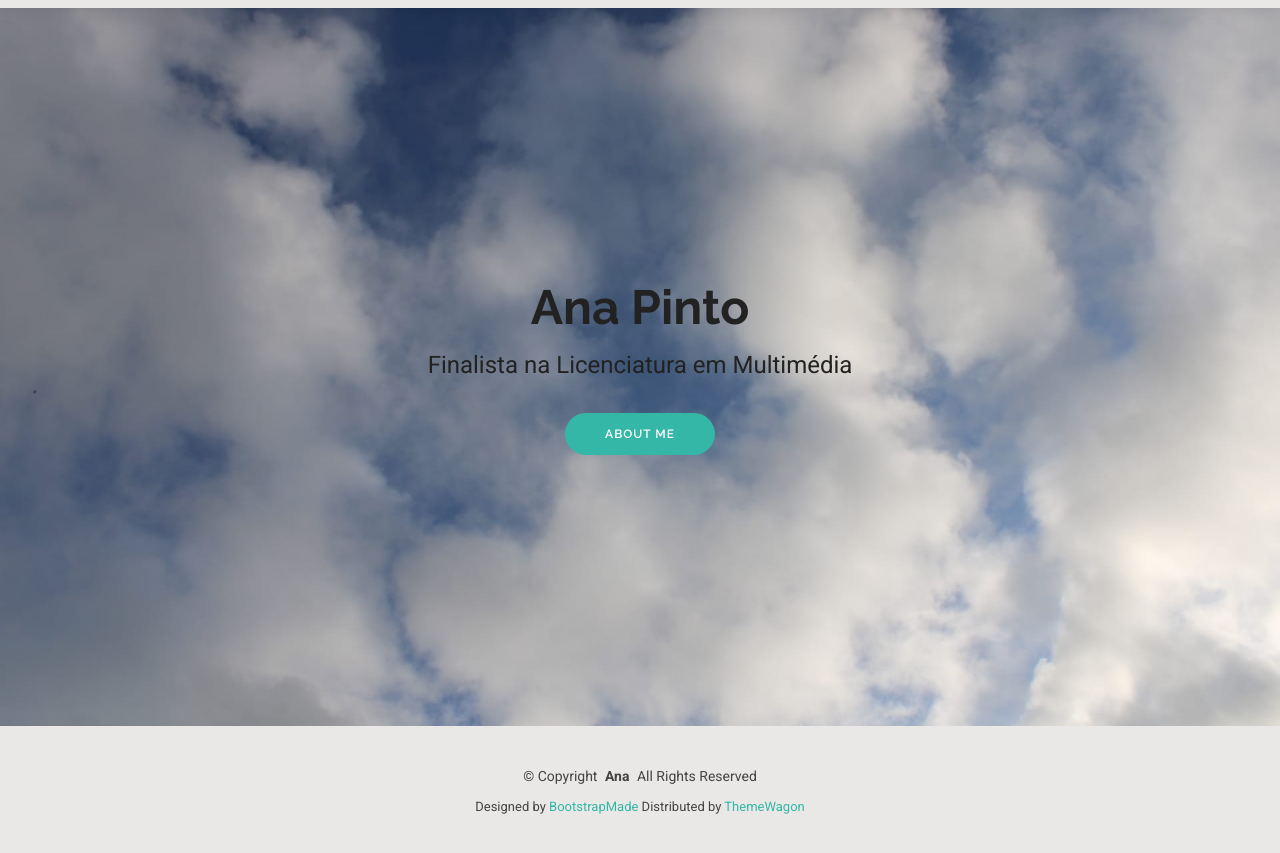
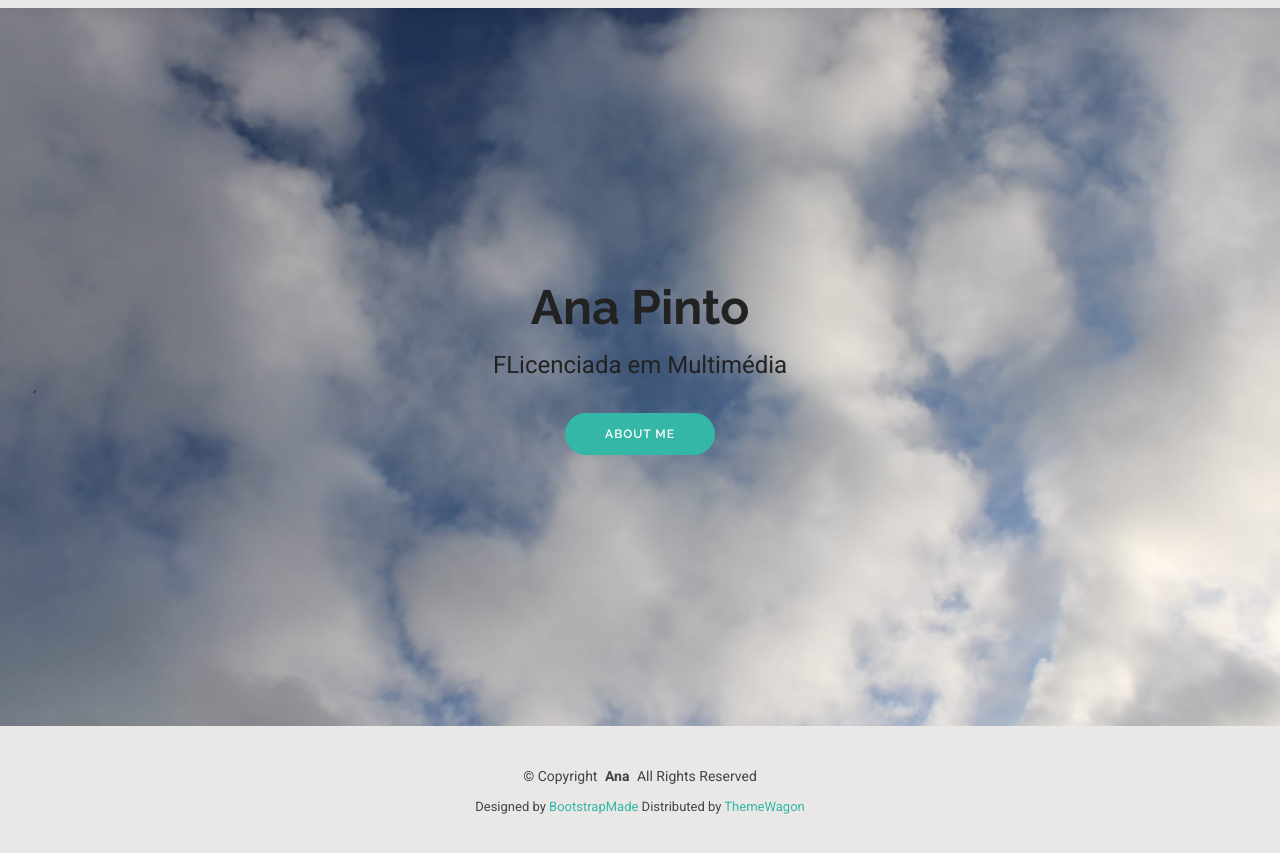
Before and after one commit to anairpinto/portfolio-ana, a plain HTML site: page index.html in a window 1280 px wide. Shown: the part 75-928 px from the top of the page. Drawn offline with Linux system fonts and the light colour scheme.

Commit message:
Update index.html

```diff
--- a/index.html
+++ b/index.html
@@ -76,7 +76,7 @@
         <div class="row justify-content-center">
           <div class="col-lg-8">
             <h2>Ana Pinto</h2>
-            <p>Finalista na Licenciatura em Multimédia</p>
+            <p>FLicenciada em Multimédia</p>
             <a href="about.html" class="btn-get-started">About Me</a>
           </div>
         </div>
```
